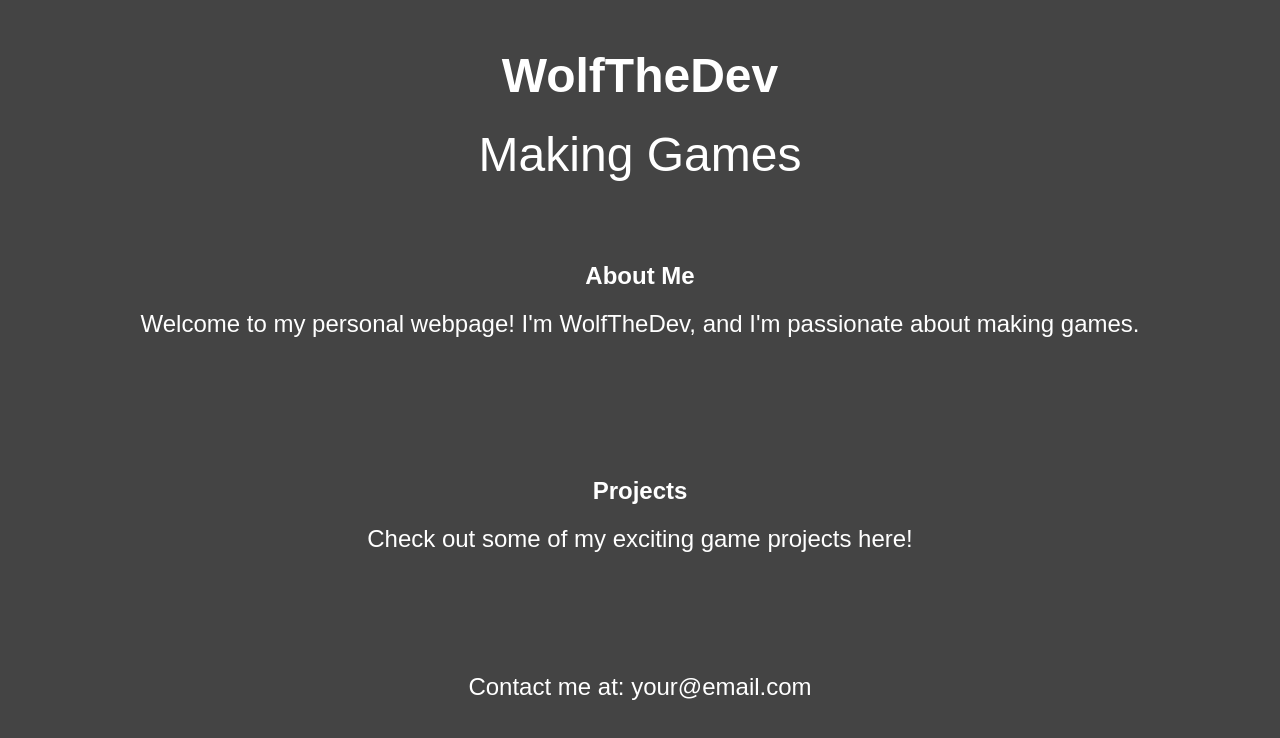
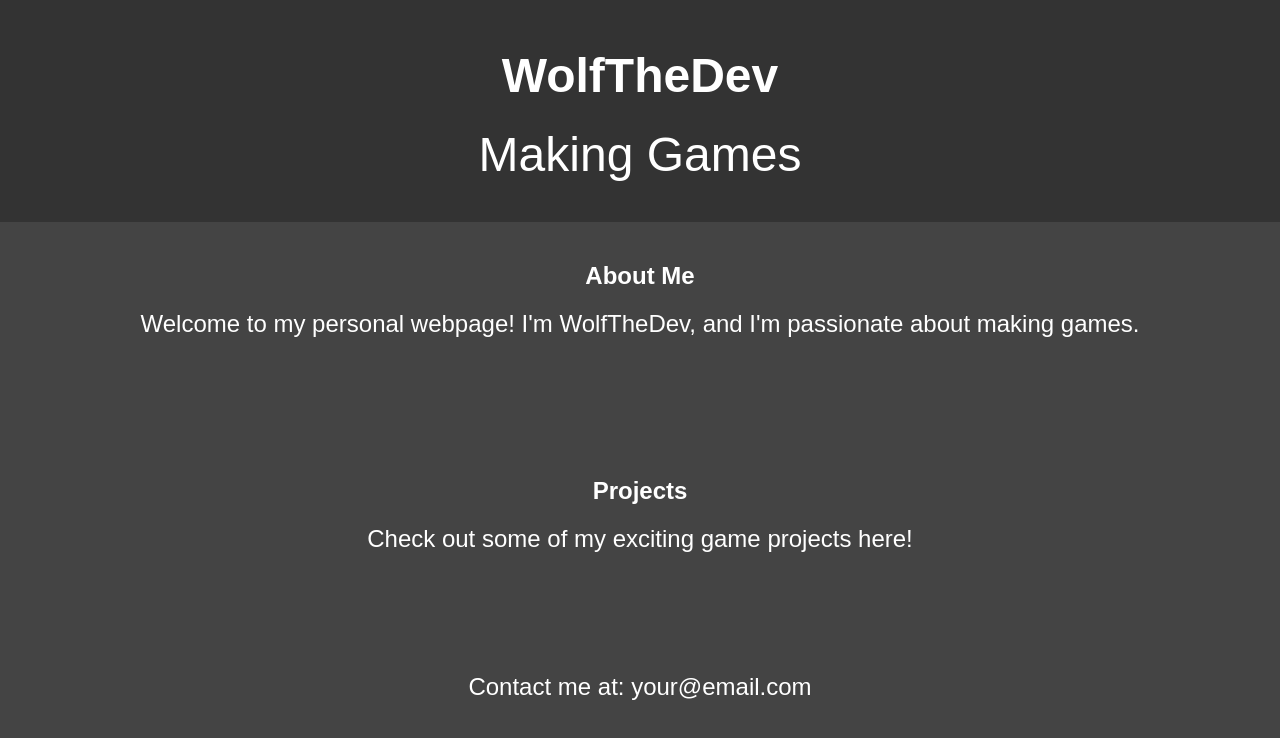
Before and after one commit to TheMidnightWolfYT/wolfthedev, a plain HTML site: page index.html in a window 1280 px wide. Drawn offline with Linux system fonts and the light colour scheme.

Commit message:
Update index.html

```diff
--- a/index.html
+++ b/index.html
@@ -17,6 +17,7 @@
         }
 
         header {
+            background-color: #333; /* Darker gray color for the header */
             padding: 1em;
         }
 
```
